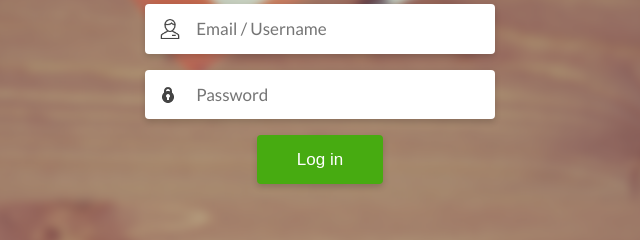
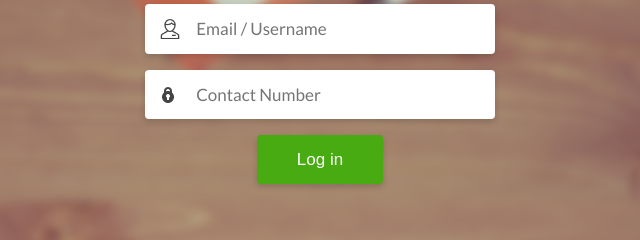
Before and after one commit to narpatpatel03191/Login, a plain HTML site: page index.html in a window 1280 px wide. Shown: the part 298-538 px from the top of the page, 320-960 px from the left. Drawn offline with Linux system fonts and the light colour scheme.

Commit message:
Update index.html

```diff
--- a/index.html
+++ b/index.html
@@ -16,7 +16,7 @@
   </div>
 
   <div class="form-field">
-    <input type="password" placeholder="Password" required/>                         </div>
+    <input type="number" placeholder="Contact Number" required/>                         </div>
 
   <div class="form-field">
     <button class="btn" type="submit" onclick="showAlert()">Log in</button>
```
